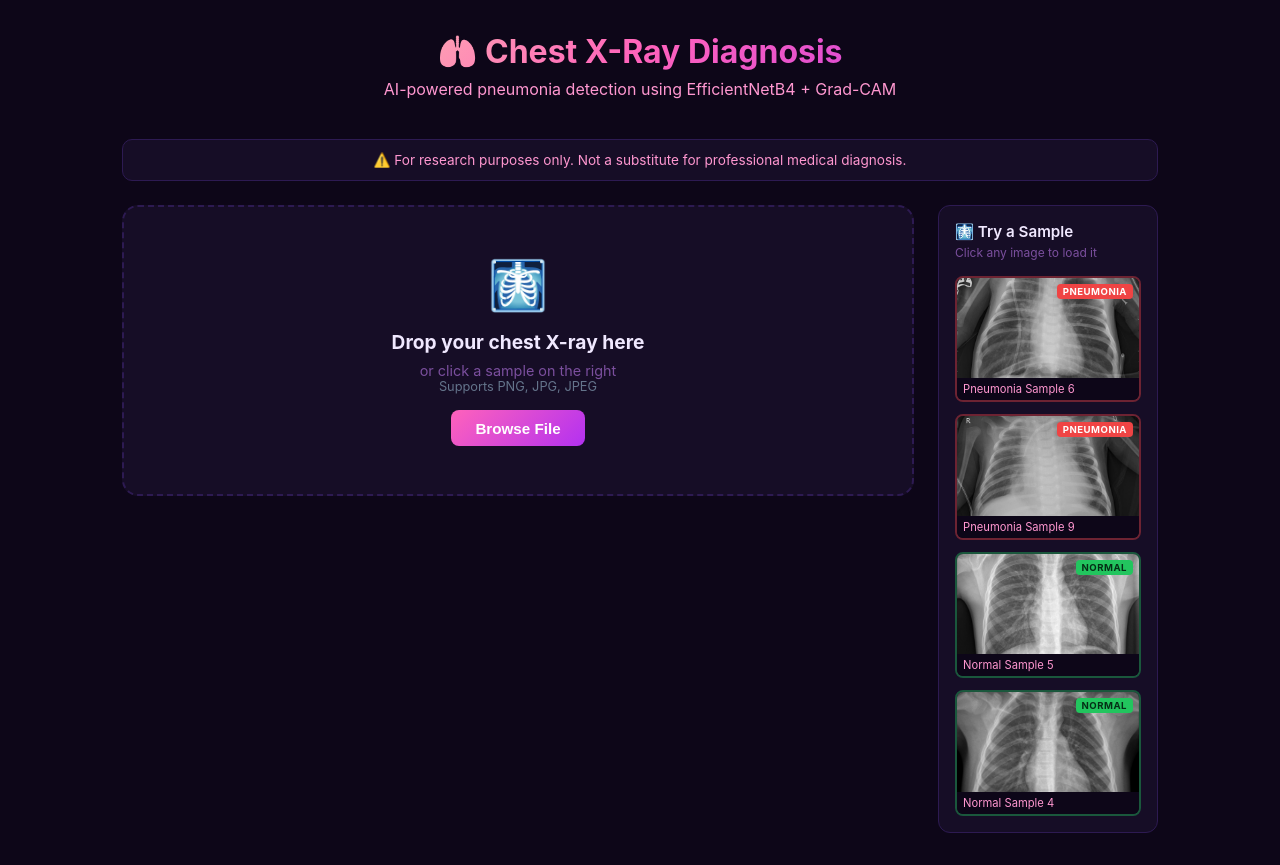
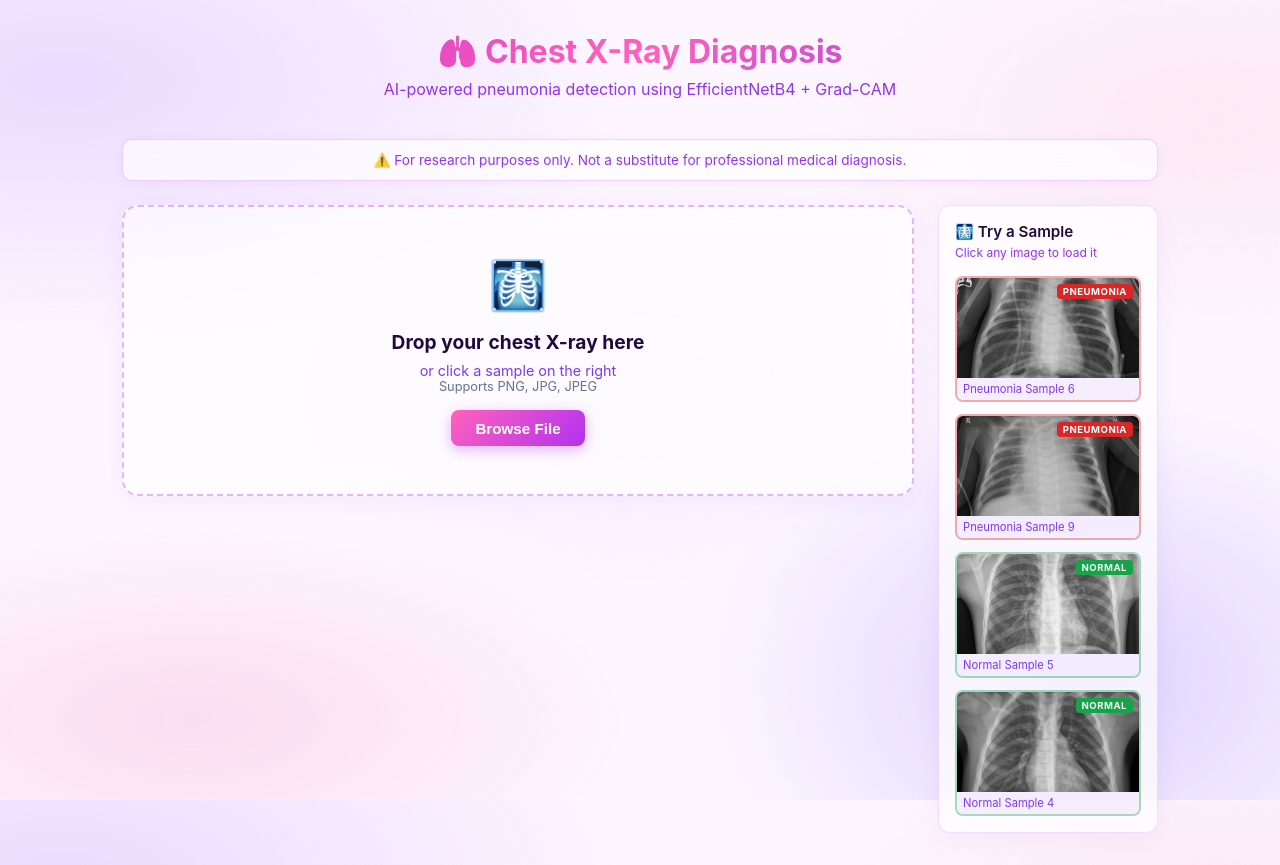
Before and after one commit to AlsoBaker/chest-xray-pneumonia-detection, a React app in the folder frontend/: page / in a window 1280 px wide. Built offline with nearby package versions, Linux system fonts and the light colour scheme; the HTML template or start-up script is replaced by a standard one.

Commit message:
ui: light gradient mesh theme for index.css

```diff
--- a/frontend/src/index.css
+++ b/frontend/src/index.css
@@ -7,8 +7,16 @@
 
 body {
   font-family: 'Inter', -apple-system, BlinkMacSystemFont, sans-serif;
-  background: #0d0618;
-  color: #f0e8ff;
+  /* ── Payfer-style gradient mesh ── */
+  background-color: #fdf6ff;
+  background-image:
+    radial-gradient(ellipse 75% 55% at 5%  10%, rgba(233, 213, 255, 0.85) 0%, transparent 60%),
+    radial-gradient(ellipse 60% 50% at 95% 15%, rgba(252, 231, 243, 0.90) 0%, transparent 55%),
+    radial-gradient(ellipse 55% 65% at 85% 85%, rgba(196, 181, 253, 0.55) 0%, transparent 55%),
+    radial-gradient(ellipse 65% 45% at 15% 90%, rgba(251, 207, 232, 0.65) 0%, transparent 55%),
+    radial-gradient(ellipse 40% 40% at 50% 50%, rgba(243, 232, 255, 0.40) 0%, transparent 70%);
+  background-attachment: fixed;
+  color: #1e0a3c;
   min-height: 100vh;
 }
 
@@ -28,33 +36,38 @@ body {
 .header h1 {
   font-size: 2rem;
   font-weight: 700;
-  background: linear-gradient(135deg, #FBF5A7, #FF62BB, #B331F1);
+  background: linear-gradient(135deg, #c026d3, #FF62BB, #7c3aed);
   -webkit-background-clip: text;
   -webkit-text-fill-color: transparent;
+  background-clip: text;
   margin-bottom: 0.5rem;
 }
 
 .header p {
-  color: #FF97D0;
+  color: #9333ea;
   font-size: 1rem;
 }
 
 /* ── Upload Zone ──────────────────────────────────────── */
 .upload-zone {
-  border: 2px dashed #2d1a52;
+  border: 2px dashed rgba(179, 49, 241, 0.35);
   border-radius: 16px;
   padding: 3rem 2rem;
   text-align: center;
   cursor: pointer;
   transition: all 0.3s ease;
-  background: #160d26;
+  background: rgba(255, 255, 255, 0.62);
+  backdrop-filter: blur(12px);
+  -webkit-backdrop-filter: blur(12px);
   margin-bottom: 2rem;
+  box-shadow: 0 4px 24px rgba(147, 51, 234, 0.07);
 }
 
 .upload-zone:hover,
 .upload-zone.dragging {
   border-color: #B331F1;
-  background: #1e1035;
+  background: rgba(255, 255, 255, 0.80);
+  box-shadow: 0 6px 32px rgba(147, 51, 234, 0.14);
 }
 
 .upload-zone .icon {
@@ -65,11 +78,11 @@ body {
 .upload-zone h3 {
   font-size: 1.2rem;
   margin-bottom: 0.5rem;
-  color: #f0e8ff;
+  color: #1e0a3c;
 }
 
 .upload-zone p {
-  color: #7b4f9e;
+  color: #7c3aed;
   font-size: 0.9rem;
 }
 
@@ -83,10 +96,14 @@ body {
   font-weight: 600;
   cursor: pointer;
   font-size: 0.95rem;
-  transition: opacity 0.2s;
+  transition: opacity 0.2s, box-shadow 0.2s;
+  box-shadow: 0 4px 14px rgba(179, 49, 241, 0.35);
 }
 
-.upload-btn:hover { opacity: 0.85; }
+.upload-btn:hover {
+  opacity: 0.88;
+  box-shadow: 0 6px 20px rgba(179, 49, 241, 0.45);
+}
 
 /* ── Results Grid ─────────────────────────────────────── */
 .results-grid {
@@ -98,17 +115,20 @@ body {
 
 /* ── Cards ────────────────────────────────────────────── */
 .card {
-  background: #160d26;
+  background: rgba(255, 255, 255, 0.72);
+  backdrop-filter: blur(12px);
+  -webkit-backdrop-filter: blur(12px);
   border-radius: 16px;
   padding: 1.5rem;
-  border: 1px solid #2d1a52;
+  border: 1px solid rgba(179, 49, 241, 0.15);
+  box-shadow: 0 4px 24px rgba(147, 51, 234, 0.07);
 }
 
 .card h3 {
   font-size: 0.85rem;
   text-transform: uppercase;
   letter-spacing: 0.1em;
-  color: #7b4f9e;
+  color: #9333ea;
   margin-bottom: 1rem;
 }
 
@@ -119,11 +139,11 @@ body {
   margin-bottom: 0.5rem;
 }
 
-.result-label.pneumonia { color: #f87171; }
-.result-label.normal    { color: #4ade80; }
+.result-label.pneumonia { color: #dc2626; }
+.result-label.normal    { color: #16a34a; }
 
 .confidence-bar-wrap {
-  background: #0d0618;
+  background: rgba(147, 51, 234, 0.10);
   border-radius: 99px;
   height: 10px;
   margin: 1rem 0;
@@ -136,18 +156,18 @@ body {
   transition: width 1s ease;
 }
 
-.confidence-bar.pneumonia { background: linear-gradient(90deg, #f87171, #ef4444); }
-.confidence-bar.normal    { background: linear-gradient(90deg, #4ade80, #22c55e); }
+.confidence-bar.pneumonia { background: linear-gradient(90deg, #fb923c, #dc2626); }
+.confidence-bar.normal    { background: linear-gradient(90deg, #4ade80, #16a34a); }
 
 .confidence-text {
   font-size: 1.1rem;
-  color: #FF97D0;
+  color: #7c3aed;
 }
 
 .confidence-text span {
   font-size: 1.4rem;
   font-weight: 700;
-  color: #FBF5A7;
+  color: #1e0a3c;
 }
 
 /* ── Metrics Card ─────────────────────────────────────── */
@@ -158,7 +178,8 @@ body {
 }
 
 .metric-item {
-  background: #0d0618;
+  background: rgba(243, 232, 255, 0.55);
+  border: 1px solid rgba(179, 49, 241, 0.12);
   border-radius: 10px;
   padding: 0.75rem;
   text-align: center;
@@ -167,12 +188,12 @@ body {
 .metric-value {
   font-size: 1.3rem;
   font-weight: 700;
-  color: #FF62BB;
+  color: #B331F1;
 }
 
 .metric-label {
   font-size: 0.75rem;
-  color: #7b4f9e;
+  color: #7c3aed;
   margin-top: 0.2rem;
 }
 
@@ -199,7 +220,7 @@ body {
 .spinner {
   width: 48px;
   height: 48px;
-  border: 4px solid #2d1a52;
+  border: 4px solid rgba(179, 49, 241, 0.18);
   border-top-color: #B331F1;
   border-radius: 50%;
   animation: spin 0.8s linear infinite;
@@ -210,14 +231,17 @@ body {
 
 /* ── Warning Banner ───────────────────────────────────── */
 .warning {
-  background: #160d26;
-  border: 1px solid #2d1a52;
+  background: rgba(255, 255, 255, 0.65);
+  backdrop-filter: blur(8px);
+  -webkit-backdrop-filter: blur(8px);
+  border: 1px solid rgba(179, 49, 241, 0.20);
   border-radius: 10px;
   padding: 0.75rem 1rem;
   font-size: 0.85rem;
-  color: #FF97D0;
+  color: #9333ea;
   margin-bottom: 1.5rem;
   text-align: center;
+  box-shadow: 0 2px 12px rgba(147, 51, 234, 0.06);
 }
 
 /* ── Analyze Again Button ─────────────────────────────── */
@@ -225,10 +249,12 @@ body {
   display: block;
   width: 100%;
   padding: 0.85rem;
-  background: #160d26;
-  border: 1px solid #2d1a52;
+  background: rgba(255, 255, 255, 0.65);
+  backdrop-filter: blur(8px);
+  -webkit-backdrop-filter: blur(8px);
+  border: 1px solid rgba(179, 49, 241, 0.22);
   border-radius: 10px;
-  color: #7b4f9e;
+  color: #7c3aed;
   font-size: 1rem;
   cursor: pointer;
   transition: all 0.2s;
@@ -237,7 +263,9 @@ body {
 
 .reset-btn:hover {
   border-color: #B331F1;
-  color: #FF97D0;
+  color: #B331F1;
+  background: rgba(243, 232, 255, 0.65);
+  box-shadow: 0 4px 16px rgba(179, 49, 241, 0.12);
 }
 
 /* ── Main layout — side by side ──────────────────────── */
@@ -256,22 +284,25 @@ body {
 .sample-panel {
   width: 220px;
   flex-shrink: 0;
-  background: #160d26;
+  background: rgba(255, 255, 255, 0.68);
+  backdrop-filter: blur(12px);
+  -webkit-backdrop-filter: blur(12px);
   border-radius: 12px;
   padding: 1rem;
-  border: 1px solid #2d1a52;
+  border: 1px solid rgba(179, 49, 241, 0.15);
+  box-shadow: 0 4px 24px rgba(147, 51, 234, 0.07);
 }
 
 .sample-title {
   font-size: 0.95rem;
   font-weight: 600;
-  color: #f0e8ff;
+  color: #1e0a3c;
   margin: 0 0 0.25rem 0;
 }
 
 .sample-subtitle {
   font-size: 0.75rem;
-  color: #7b4f9e;
+  color: #9333ea;
   margin: 0 0 1rem 0;
 }
 
@@ -287,7 +318,7 @@ body {
   overflow: hidden;
   cursor: pointer;
   border: 2px solid transparent;
-  transition: border-color 0.2s, transform 0.2s;
+  transition: border-color 0.2s, transform 0.2s, box-shadow 0.2s;
 }
 
 .sample-card:hover {
@@ -295,19 +326,21 @@ body {
 }
 
 .sample-card.pneumonia {
-  border-color: #ef444466;
+  border-color: rgba(220, 38, 38, 0.38);
 }
 
 .sample-card.pneumonia:hover {
-  border-color: #ef4444;
+  border-color: #dc2626;
+  box-shadow: 0 4px 14px rgba(220, 38, 38, 0.18);
 }
 
 .sample-card.normal {
-  border-color: #22c55e66;
+  border-color: rgba(22, 163, 74, 0.38);
 }
 
 .sample-card.normal:hover {
-  border-color: #22c55e;
+  border-color: #16a34a;
+  box-shadow: 0 4px 14px rgba(22, 163, 74, 0.18);
 }
 
 .sample-card img {
@@ -330,20 +363,20 @@ body {
 }
 
 .sample-card.pneumonia .sample-badge {
-  background: #ef4444;
+  background: #dc2626;
   color: white;
 }
 
 .sample-card.normal .sample-badge {
-  background: #22c55e;
-  color: #052e16;
+  background: #16a34a;
+  color: #f0fdf4;
 }
 
 .sample-name {
   font-size: 0.7rem;
-  color: #FF97D0;
+  color: #7c3aed;
   padding: 4px 6px;
-  background: #0d0618;
+  background: rgba(243, 232, 255, 0.70);
 }
 
 /* ── Responsive — stack on mobile ─────────────────────── */
```
